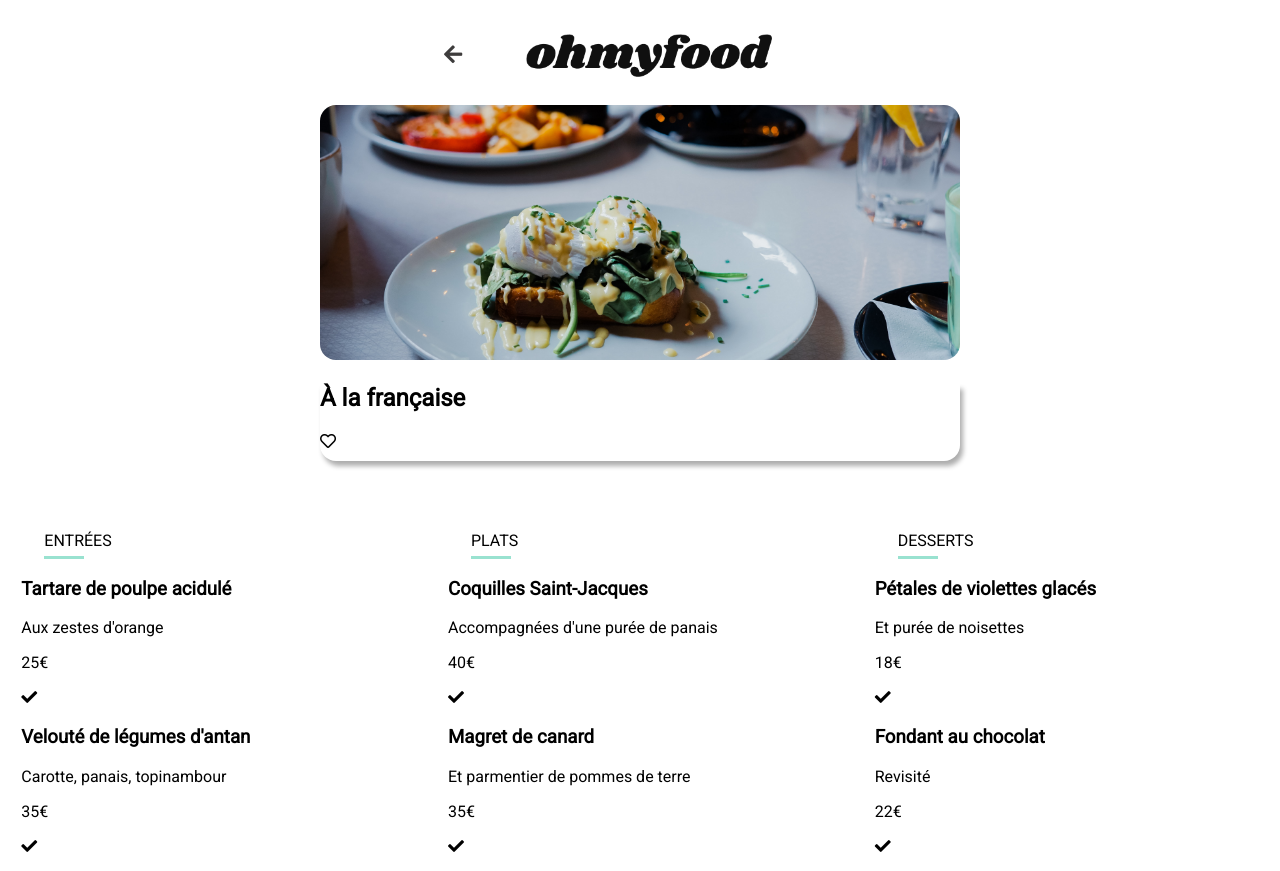
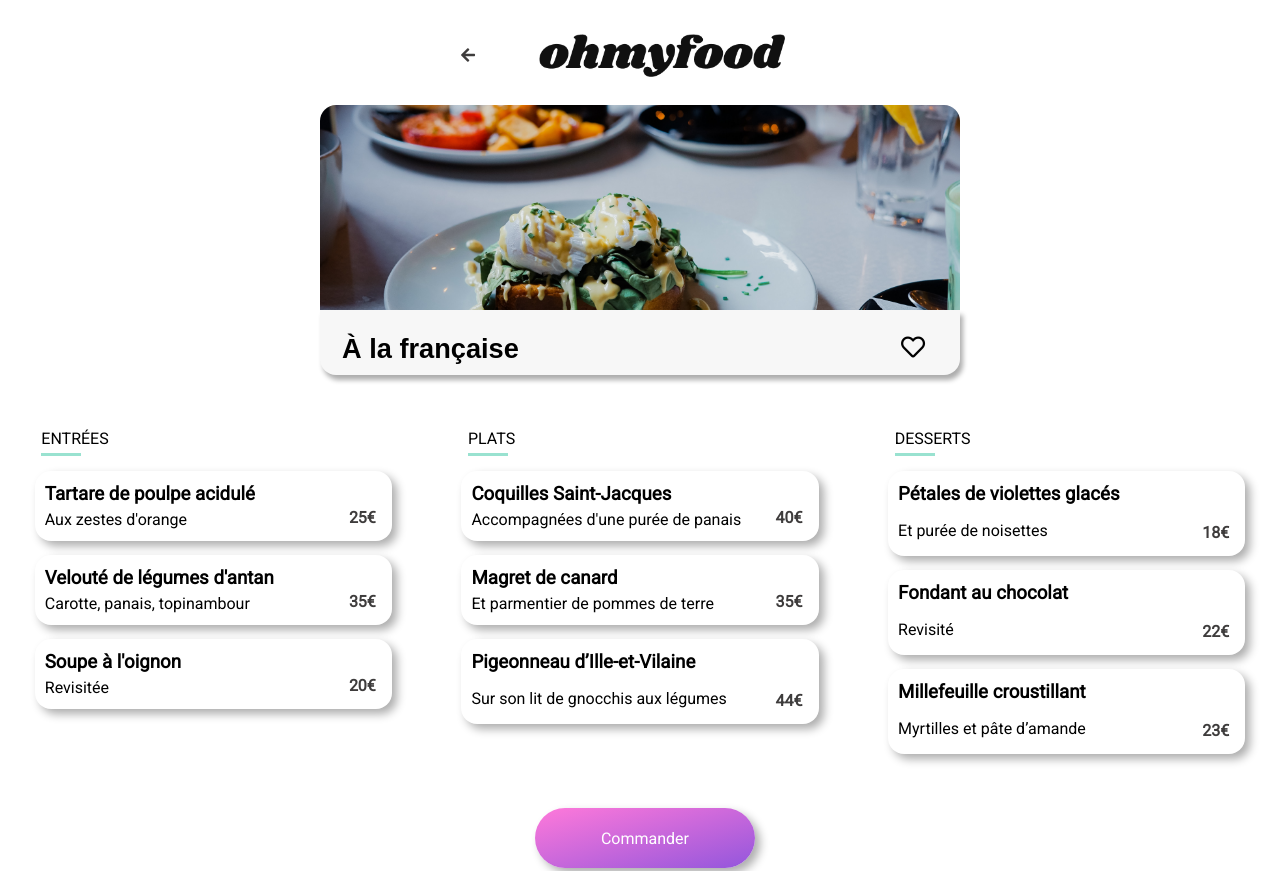
Before and after one commit to sallah-elbojaddaini/P3_ELBOJADDAINI_SALLAHADDIN, a website: page francaise.html in a window 1280 px wide. Shown: the top 871 px of the page. Drawn offline with Linux system fonts and the light colour scheme; a web font is replaced by a local one.

Commit message:
Modification section menu

```diff
--- a/Sass/layouts/_heading.scss
+++ b/Sass/layouts/_heading.scss
@@ -2,7 +2,8 @@
     &__arrow{
         transform: translateX(-64px);
         color: $colour-footer;
-        font-size: 1.3em;
+        font-size: 1em;
+        padding-left: 30px;
     }
     &__logo{
         @include head;
--- a/Sass/layouts/_responsive1024.scss
+++ b/Sass/layouts/_responsive1024.scss
@@ -84,7 +84,7 @@
         &__img{
             border-radius: 1em;
         }
-        &__container{
+        &__box{
             border-radius: 0 0 1em 1em;
             box-shadow: 3px 5px 5px $colour-shadow;
             padding-bottom: 10px;
--- a/Sass/layouts/_responsive1300.scss
+++ b/Sass/layouts/_responsive1300.scss
@@ -84,7 +84,7 @@
             margin-left: 25%;
             border-radius: 1em;
         }
-        &__container{
+        &__box{
             width: 50%;
             margin-left: 25%;
             border-radius: 0 0 1em 1em;
--- a/Sass/pages/_restaurants.scss
+++ b/Sass/pages/_restaurants.scss
@@ -2,49 +2,41 @@
     position: relative;
     background-color: $colour-present;
     &__img{
-        height: 255px;
+        height: 250px;
         width: 100%;
         object-fit: cover;
     }
     &__box{
-        display: flex;
-        flex-direction: row;
-        position: absolute;
-        align-items: center;
-        justify-content: space-between;
-        top: 205px;
-        border-radius: 1.5em 1.5em 0 0;
-        background-color: $colour-present;
-        width: 100%;
+        @include section-box;
         &__title{
             font-family:'Shrikhand' , sans-serif;
-            padding-left: 19px;
+            padding-left: 22px;
             margin-bottom: 0;
-            font-size: 1.8em;
+            font-size: 1.7em;
         }
         &__heart{
-            margin:20px 36px 0 0;
-            font-size: 1.7em;
-            @include full-hearth2;
+            margin:20px 35px 0 0;
+            font-size: 1.5em;
+            @include heart;
         }
     }
     &__menu{
         width: 100%;
         &__article{
             &__title{
-                margin:30px 0 14px 23px;
+                margin:30px 0 15px 20px;
                 font-size: 1em;
                 font-weight: 100;
                 width: 40px;
                 border-bottom: 3px solid $tertiary;
-                padding-bottom: 6px;
+                padding-bottom: 5px;
             }
             &__box{
                 display: flex;
                 flex-direction: row;
                 background-color: white;
                 border-radius: 1em;
-                box-shadow: 2px 5px 10px $colour-shadow;
+                box-shadow: 5px 5px 10px $colour-shadow;
                 width: 93%;
                 margin:0 0 14px 3.5%;
                 cursor: pointer;
@@ -52,11 +44,11 @@
                 position: relative;
                 overflow: hidden;
                 animation: menu-opacity $anim-duration forwards;
-                @for $i from 1 through $num-container{
-                    &--#{$i} {
-                        animation-delay: $anim-delay * $i;
-                    }
-                }
+                // @for $i from 1 through $num-box{
+                //     &--#{$i} {
+                //         animation-delay: $anim-delay * $i;
+                //     }
+                // }
                 &:hover &__box2__title {
                     width: 65%;
                     transition: 500ms;
@@ -82,7 +74,7 @@
                 }
                 &__box2{
                     width: 100%;
-                    margin-left: 11px;
+                    margin-left: 10px;
                     flex-direction: column;
                     &__title{
                         width: 85%;
--- a/Sass/utils/_variables.scss
+++ b/Sass/utils/_variables.scss
@@ -6,5 +6,5 @@ $colour-present:#f7f7f7;
 $colour-shadow:#adadad;
 $colour-footer :#3e3c3c;
 $anim-duration: 1500ms;
-$num-container: 10;
-$anim-delay: $anim-duration / $num-container;
+$num-box: 10;
+$anim-delay: $anim-duration / $num-box;
--- a/francaise.html
+++ b/francaise.html
@@ -12,132 +12,137 @@
 </head>
 <body>
 	<div>
+	<!-- LOGO -->
 		<header>
 			<div class="heading__logo">
 				<a href="index.html"><i class="fas fa-arrow-left heading__arrow"></i></a>
-				<img class="heading__logo--dimension" src="pictures/ohmyfood.png" alt="logo">
+				<img class="heading__logo--dimension" src="pictures/ohmyfood.png" alt="Logo Ohmyfood">
 			</div>
 		</header>
+	<!-- PICTURE -->
 		<section class="section">
 			<img class="section__img" src="pictures/francaise.jpg" alt="La palette du goût">
-			<div class="section__container">
-				<h1 class="section__container__title"><strong>&Agrave; la française</strong></h1>
-				<i class="far fa-heart section__container__heart"></i>
+			<div class="section__box">
+				<h1 class="section__box__title"><strong>À la française</strong></h1>
+				<i class="far fa-heart section__box__heart"></i>
 			</div>
+	<!-- MENU/ENTREES -->
 			<div class="section__menu">
 				<article class="section__menu__article">
-					<h2 class="section__menu__article__title">ENTR&Eacute;ES</h2>
-					<div class="section__menu__article__container section__menu__article__container--1">
-						<div class="section__menu__article__container__container2">
-							<h3 class="section__menu__article__container__container2__title">Tartare de poulpe acidulé</h3>
-							<p class="section__menu__article__container__container2__byline">Aux zestes d'orange</p>
+					<h2 class="section__menu__article__title">ENTRÉES</h2>
+					<div class="section__menu__article__box section__menu__article__box--1">
+						<div class="section__menu__article__box__box2">
+							<h3 class="section__menu__article__box__box2__title">Tartare de poulpe acidulé</h3>
+							<p class="section__menu__article__box__box2__below">Aux zestes d'orange</p>
 						</div>
-						<div class="section__menu__article__container__container3">
-							<p class="section__menu__article__container__container3__price">25&euro;</p>
-							<div class="section__menu__article__container__container3__checkbox">
-								<i class="fas fa-check section__menu__article__container__container3__checkbox__check"></i>
+						<div class="section__menu__article__box__box3">
+							<p class="section__menu__article__box__box3__price">25€</p>
+							<div class="section__menu__article__box__box3__checkbox">
+								<i class="fas fa-check section__menu__article__box__box3__checkbox__check"></i>
 							</div>
 						</div>
 					</div>
-					<div class="section__menu__article__container section__menu__article__container--2">
-						<div class="section__menu__article__container__container2">
-							<h3 class="section__menu__article__container__container2__title">Velouté de légumes d'antan</h3>
-							<p class="section__menu__article__container__container2__byline">Carotte, panais, topinambour</p>
+					<div class="section__menu__article__box section__menu__article__box--2">
+						<div class="section__menu__article__box__box2">
+							<h3 class="section__menu__article__box__box2__title">Velouté de légumes d'antan</h3>
+							<p class="section__menu__article__box__box2__below">Carotte, panais, topinambour</p>
 						</div>
-						<div class="section__menu__article__container__container3">
-							<p class="section__menu__article__container__container3__price">35&euro;</p>
-							<div class="section__menu__article__container__container3__checkbox">
-								<i class="fas fa-check section__menu__article__container__container3__checkbox__check"></i>
+						<div class="section__menu__article__box__box3">
+							<p class="section__menu__article__box__box3__price">35€</p>
+							<div class="section__menu__article__box__box3__checkbox">
+								<i class="fas fa-check section__menu__article__box__box3__checkbox__check"></i>
 							</div>
 						</div>
 					</div>
-					<div class="section__menu__article__container section__menu__article__container--3">
-						<div class="section__menu__article__container__container2">
-							<h3 class="section__menu__article__container__container2__title">Soupe à l'oignon</h3>
-							<p class="section__menu__article__container__container2__byline">Revisitée</p>
+					<div class="section__menu__article__box section__menu__article__box--3">
+						<div class="section__menu__article__box__box2">
+							<h3 class="section__menu__article__box__box2__title">Soupe à l'oignon</h3>
+							<p class="section__menu__article__box__box2__below">Revisitée</p>
 						</div>
-						<div class="section__menu__article__container__container3">
-							<p class="section__menu__article__container__container3__price">20&euro;</p>
-							<div class="section__menu__article__container__container3__checkbox">
-								<i class="fas fa-check section__menu__article__container__container3__checkbox__check"></i>
+						<div class="section__menu__article__box__box3">
+							<p class="section__menu__article__box__box3__price">20€</p>
+							<div class="section__menu__article__box__box3__checkbox">
+								<i class="fas fa-check section__menu__article__box__box3__checkbox__check"></i>
 							</div>
 						</div>
 					</div>
 				</article>
+	<!-- MENU/PLATS -->
 				<article class="section__menu__article">
 					<h2 class="section__menu__article__title">PLATS</h2>
-					<div class="section__menu__article__container section__menu__article__container--4">
-						<div class="section__menu__article__container__container2">
-							<h3 class="section__menu__article__container__container2__title">Coquilles Saint-Jacques</h3>
-							<p class="section__menu__article__container__container2__byline">Accompagnées d'une purée de panais</p>
+					<div class="section__menu__article__box section__menu__article__box--4">
+						<div class="section__menu__article__box__box2">
+							<h3 class="section__menu__article__box__box2__title">Coquilles Saint-Jacques</h3>
+							<p class="section__menu__article__box__box2__below">Accompagnées d'une purée de panais</p>
 						</div>
-						<div class="section__menu__article__container__container3">
-							<p class="section__menu__article__container__container3__price">40&euro;</p>
-							<div class="section__menu__article__container__container3__checkbox">
-								<i class="fas fa-check section__menu__article__container__container3__checkbox__check"></i>
+						<div class="section__menu__article__box__box3">
+							<p class="section__menu__article__box__box3__price">40€</p>
+							<div class="section__menu__article__box__box3__checkbox">
+								<i class="fas fa-check section__menu__article__box__box3__checkbox__check"></i>
 							</div>
 						</div>
 					</div>
-					<div class="section__menu__article__container section__menu__article__container--5">
-						<div class="section__menu__article__container__container2">
-							<h3 class="section__menu__article__container__container2__title">Magret de canard</h3>
-							<p class="section__menu__article__container__container2__byline">Et parmentier de pommes de terre</p>
+					<div class="section__menu__article__box section__menu__article__box--5">
+						<div class="section__menu__article__box__box2">
+							<h3 class="section__menu__article__box__box2__title">Magret de canard</h3>
+							<p class="section__menu__article__box__box2__below">Et parmentier de pommes de terre</p>
 						</div>
-						<div class="section__menu__article__container__container3">
-							<p class="section__menu__article__container__container3__price">35&euro;</p>
-							<div class="section__menu__article__container__container3__checkbox">
-								<i class="fas fa-check section__menu__article__container__container3__checkbox__check"></i>
+						<div class="section__menu__article__box__box3">
+							<p class="section__menu__article__box__box3__price">35&euro;</p>
+							<div class="section__menu__article__box__box3__checkbox">
+								<i class="fas fa-check section__menu__article__box__box3__checkbox__check"></i>
 							</div>
 						</div>
 					</div>
-					<div class="section__menu__article__container section__menu__article__container--6">
-						<div class="section__menu__article__container__container2">
-							<h3 class="section__menu__article__container__container2__title">Pigeonneau d’Ille-et-Vilaine</h3>
-							<p class="section__menu__article__container__container2__byline">Sur son lit de gnocchis aux légumes</p>
+					<div class="section__menu__article__box section__menu__article__box--6">
+						<div class="section__menu__article__box__box2">
+							<h3 class="section__menu__article__box__box2__title">Pigeonneau d’Ille-et-Vilaine</h3>
+							<p class="section__menu__article__box__box2__byline">Sur son lit de gnocchis aux légumes</p>
 						</div>
-						<div class="section__menu__article__container__container3">
-							<p class="section__menu__article__container__container3__price">44&euro;</p>
-							<div class="section__menu__article__container__container3__checkbox">
-								<i class="fas fa-check section__menu__article__container__container3__checkbox__check"></i>
+						<div class="section__menu__article__box__box3">
+							<p class="section__menu__article__box__box3__price">44&euro;</p>
+							<div class="section__menu__article__box__box3__checkbox">
+								<i class="fas fa-check section__menu__article__box__box3__checkbox__check"></i>
 							</div>
 						</div>
 					</div>
 				</article>
+	<!-- MENU/DESSERTS -->
 				<article class="section__menu__article">
 					<h2 class="section__menu__article__title">DESSERTS</h2>
-					<div class="section__menu__article__container section__menu__article__container--7">
-						<div class="section__menu__article__container__container2">
-							<h3 class="section__menu__article__container__container2__title">Pétales de violettes glacés</h3>
-							<p class="section__menu__article__container__container2__byline">Et purée de noisettes</p>
+					<div class="section__menu__article__box section__menu__article__box--7">
+						<div class="section__menu__article__box__box2">
+							<h3 class="section__menu__article__box__box2__title">Pétales de violettes glacés</h3>
+							<p class="section__menu__article__box__box2__byline">Et purée de noisettes</p>
 						</div>
-						<div class="section__menu__article__container__container3">
-							<p class="section__menu__article__container__container3__price">18&euro;</p>
-							<div class="section__menu__article__container__container3__checkbox">
-								<i class="fas fa-check section__menu__article__container__container3__checkbox__check"></i>
+						<div class="section__menu__article__box__box3">
+							<p class="section__menu__article__box__box3__price">18&euro;</p>
+							<div class="section__menu__article__box__box3__checkbox">
+								<i class="fas fa-check section__menu__article__box__box3__checkbox__check"></i>
 							</div>
 						</div>
 					</div>
-					<div class="section__menu__article__container section__menu__article__container--8">
-						<div class="section__menu__article__container__container2">
-							<h3 class="section__menu__article__container__container2__title">Fondant au chocolat</h3>
-							<p class="section__menu__article__container__container2__byline">Revisité</p>
+					<div class="section__menu__article__box section__menu__article__box--8">
+						<div class="section__menu__article__box__box2">
+							<h3 class="section__menu__article__box__box2__title">Fondant au chocolat</h3>
+							<p class="section__menu__article__box__box2__byline">Revisité</p>
 						</div>
-						<div class="section__menu__article__container__container3">
-							<p class="section__menu__article__container__container3__price">22&euro;</p>
-							<div class="section__menu__article__container__container3__checkbox">
-								<i class="fas fa-check section__menu__article__container__container3__checkbox__check"></i>
+						<div class="section__menu__article__box__box3">
+							<p class="section__menu__article__box__box3__price">22&euro;</p>
+							<div class="section__menu__article__box__box3__checkbox">
+								<i class="fas fa-check section__menu__article__box__box3__checkbox__check"></i>
 							</div>
 						</div>
 					</div>
-					<div class="section__menu__article__container section__menu__article__container--9">
-						<div class="section__menu__article__container__container2">
-							<h3 class="section__menu__article__container__container2__title">Millefeuille croustillant</h3>
-							<p class="section__menu__article__container__container2__byline">Myrtilles et pâte d’amande</p>
+					<div class="section__menu__article__box section__menu__article__box--9">
+						<div class="section__menu__article__box__box2">
+							<h3 class="section__menu__article__box__box2__title">Millefeuille croustillant</h3>
+							<p class="section__menu__article__box__box2__byline">Myrtilles et pâte d’amande</p>
 						</div>
-						<div class="section__menu__article__container__container3">
-							<p class="section__menu__article__container__container3__price">23&euro;</p>
-							<div class="section__menu__article__container__container3__checkbox">
-								<i class="fas fa-check section__menu__article__container__container3__checkbox__check"></i>
+						<div class="section__menu__article__box__box3">
+							<p class="section__menu__article__box__box3__price">23&euro;</p>
+							<div class="section__menu__article__box__box3__checkbox">
+								<i class="fas fa-check section__menu__article__box__box3__checkbox__check"></i>
 							</div>
 						</div>
 					</div>
@@ -147,19 +152,20 @@
 				<a class="section__button__btn" href="#">Commander</a>
 			</div>
 		</section>
+	<!-- FOOTER -->
 		<footer class="footer">
-			<img class="footer__logo" src="pictures/ohmyfood.png" alt="logo">
-			<div class="footer__container">
-				<a href="#" class="footer__container__link">
-					<i class="fas fa-utensils footer__container__link__utensils"></i>
-					<p class="footer__container__link__byline">Proposer un restaurant</p>
+			<img class="footer__logo" src="pictures/ohmyfood.png" alt="Logo Ohmyfood">
+			<div class="footer__box">
+				<a href="#" class="footer__box__link">
+					<i class="fas fa-utensils footer__box__link__utensils"></i>
+					<p class="footer__box__link__below">Proposer un restaurant</p>
 				</a>
-				<a href="#" class="footer__container__link">
-					<i class="fas fa-hands-helping footer__container__link__helping"></i>
-					<p class="footer__container__link__byline">Devenir partenaire</p>
+				<a href="#" class="footer__box__link">
+					<i class="fas fa-hands-helping footer__box__link__helping"></i>
+					<p class="footer__box__link__below">Devenir partenaire</p>
 				</a>
-				<a href="#" class="footer__container__link">Mentions légales</a>
-				<a href="mailto:ohmyfood@email.com" class="footer__container__link">Contact</a>
+				<a href="#" class="footer__box__link">Mentions légales</a>
+				<a href="mailto:ohmyfood@email.com" class="footer__box__link">Contact</a>
 			</div>
 		</footer>
 	</div>
```
Also changed, not shown: Sass/utils/_mixin.scss (+10 -22 lines), delice.html (+1 -1 lines), note.html (+101 -95 lines), palette.html (+96 -90 lines), public/css/style.css, 1 other file.
